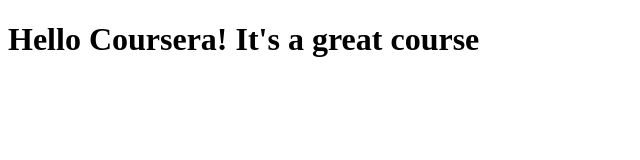
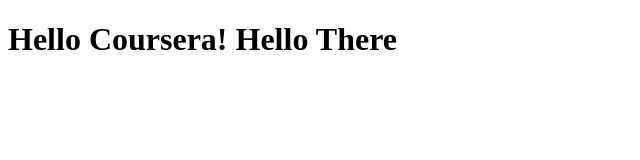
Before and after one commit to Anantha33/Coursera-Test, a plain HTML site: page site/index.html in a window 1280 px wide. Shown: the whole page, without its empty margins (0-640 px from the left). Drawn offline with Linux system fonts and the light colour scheme.

Commit message:
Nothing much

```diff
--- a/site/index.html
+++ b/site/index.html
@@ -4,6 +4,6 @@
         <title>Hello Coursera!</title>
     </head>
     <body>
-        <h1>Hello Coursera! It's a great course</h1>
+        <h1>Hello Coursera! Hello There</h1>
     </body>
 </html>
```
